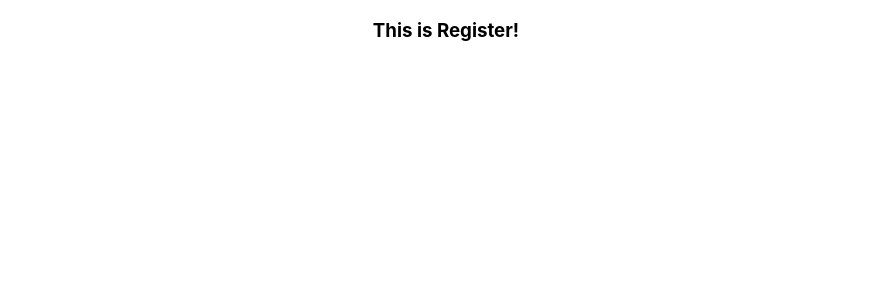
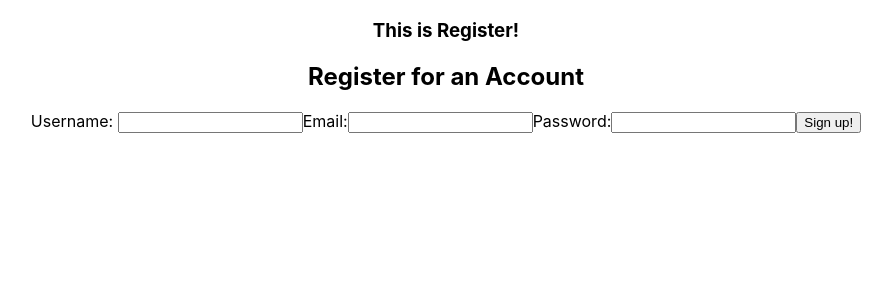
Before and after one commit to Lirucy/Peeved, a React (Create React App) app in the folder client/: page /register in a window 1280 px wide. Shown: the top 300 px of the page, without its empty margins (194-1086 px from the left). Built offline with nearby package versions, Linux system fonts and the light colour scheme.

Commit message:
added register feature

```diff
--- a/client/src/App.js
+++ b/client/src/App.js
@@ -1,13 +1,15 @@
 import { Route, Switch } from "react-router-dom";
+import { useState } from "react";
 // import Nav from "./components/Nav";
 // import Post from "./components/Post";
 // import Home from "./screens/Home";
-// import Register from "./screens/Register";
+import Register from "./screens/Register";
 // import NewPost from "./screens/NewPost";
 // import EditPost from "./screens/EditPost";
 import './App.css';
 
 function App() {
+  const [user, setUser] = useState(null)
   return (
     <div className="App">
       {/* <Nav /> */}
@@ -19,7 +21,7 @@ function App() {
           </Route>
           <Route path="/register">
           <h3>This is Register!</h3>
-            {/* <Register /> */}
+             <Register setUser= {setUser}/>
           </Route>
           <Route path="/login">
           <h3>This is Login!</h3>
--- /dev/null
+++ b/client/src/screens/Register.jsx
@@ -0,0 +1,42 @@
+import{ useState } from "react";
+import {useHistory} from "react-router-dom";
+import { registerUser } from "../services";
+
+const Register = (props) => {
+    const [username, setUsername] = useState("");
+    const [email, setEmail] = useState("");
+    const [password, setPassword] = useState("");
+    const history = useHistory();
+
+    const handleSubmit = async (e) => {
+        try {
+          e.preventDefault();
+          const userInfo = {
+            username,
+            email,
+            password,
+          };
+          const user = await registerUser(userInfo);
+          props.setUser(user);
+          history.push("/");
+        } catch (error) {
+          console.error(error.message);
+        }
+      }
+    return (
+        <section>
+            <h1>Register for an Account</h1>
+            <form onSubmit={handleSubmit}>
+            <label htmlFor="username">Username: </label>
+            <input id="username" type="text" value={username} onChange={(e) => setUsername(e.target.value)} />
+            <label htmlFor="email">Email:</label>
+            <input id="email" type="text" value={email} onChange={(e) => setEmail(e.target.value)} />
+            <label htmlFor="password">Password:</label>
+            <input id="password" type="password" value={password} onChange={(e) => setPassword(e.target.value)} />
+            <button type="submit">Sign up!</button>
+            </form>
+        </section>
+    );
+};
+
+export default Register;
```
Also changed, not shown: client/screens/Register.jsx (deleted, +0 -9 lines), client/src/components/Nav.jsx (renamed from client/components/Nav.jsx), client/src/components/Post.jsx (renamed from client/components/Post.jsx), client/src/screens/EditPost.jsx (renamed from client/screens/EditPost.jsx), client/src/screens/Home.jsx (renamed from client/screens/Home.jsx), client/src/screens/Login.jsx (renamed from client/screens/Login.jsx), client/src/screens/NewPost.jsx (renamed from client/screens/NewPost.jsx), client/src/services/index.js (renamed from client/services/index.js).
